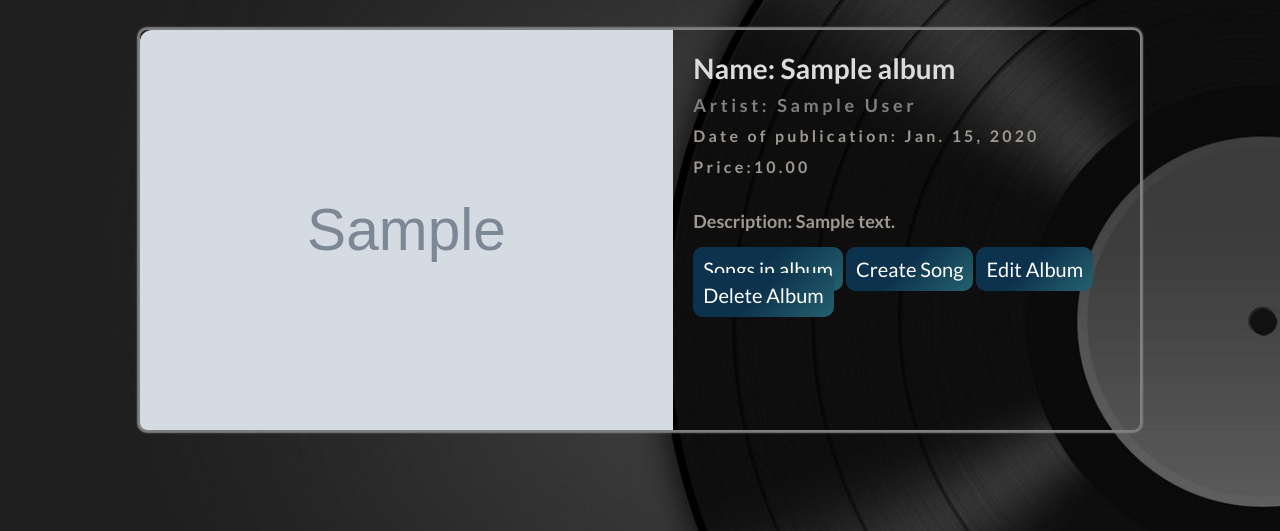
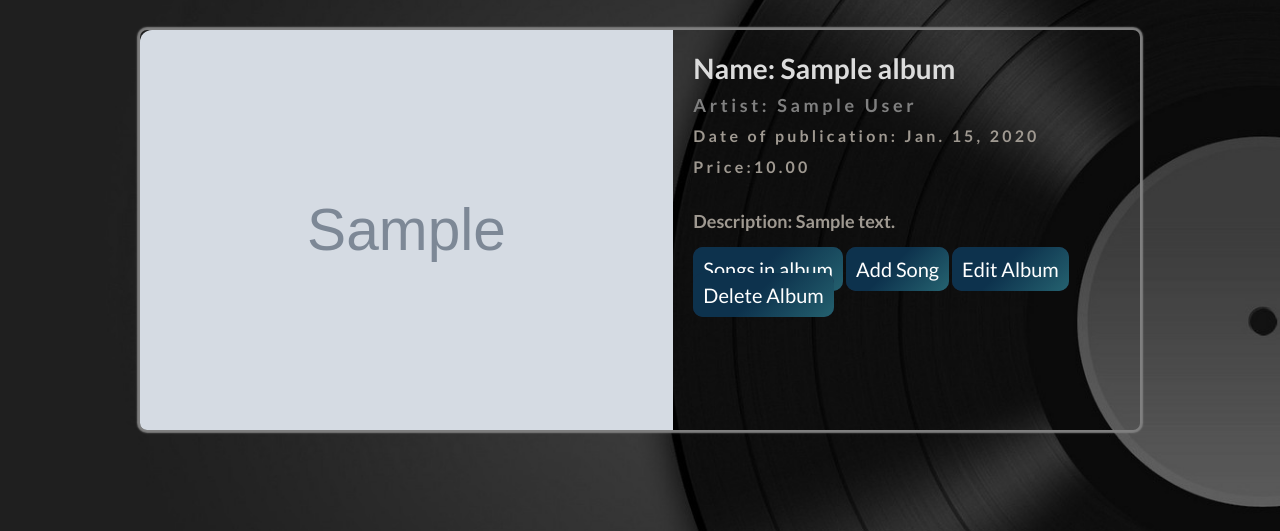
Before and after one commit to SKuncheva/music_app, a Django app: page /album/details/1/ in a window 1280 px wide. Shown: the part 86-617 px from the top of the page. Run offline with Django 4.2, Linux system fonts and the light colour scheme; a user stored in the database is signed in; tables that the repository leaves empty hold one stand-in row (values such as "Sample post"); grey boxes marked "Sample" are stand-in pictures.

Commit message:
Add files via upload

```diff
--- a/templates/album/album-details.html
+++ b/templates/album/album-details.html
@@ -18,6 +18,7 @@
                             <h1>Name: {{ current_album.album_name }}</h1>
                             <h3>Artist: {{ current_album.author }}</h3>
                             <h4>Date of publication: {{ current_album.date_of_publication }} </h4>
+
                             <h4>Price:{{ current_album.price|floatformat:2 }}</h4>
                             <p>Description: {{ current_album.description }}</p>
                         </div>
@@ -25,7 +26,7 @@
                         <div class="btn-group">
                             <a href="{% url 'songs in album' pk=object.pk %}" class="remove">Songs in album</a>
                             {% if owner_album %}
-                                <a href="{% url 'create song' %}" class="remove">Create Song</a>
+                                <a href="{% url 'create song' %}" class="remove">Add Song</a>
                                 <a href="{% url 'edit album' pk=object.pk %}" class="edit">Edit Album</a>
                                 <a href="{% url 'delete album' pk=object.pk %}" class="remove">Delete Album</a>
                                 </div>
```
